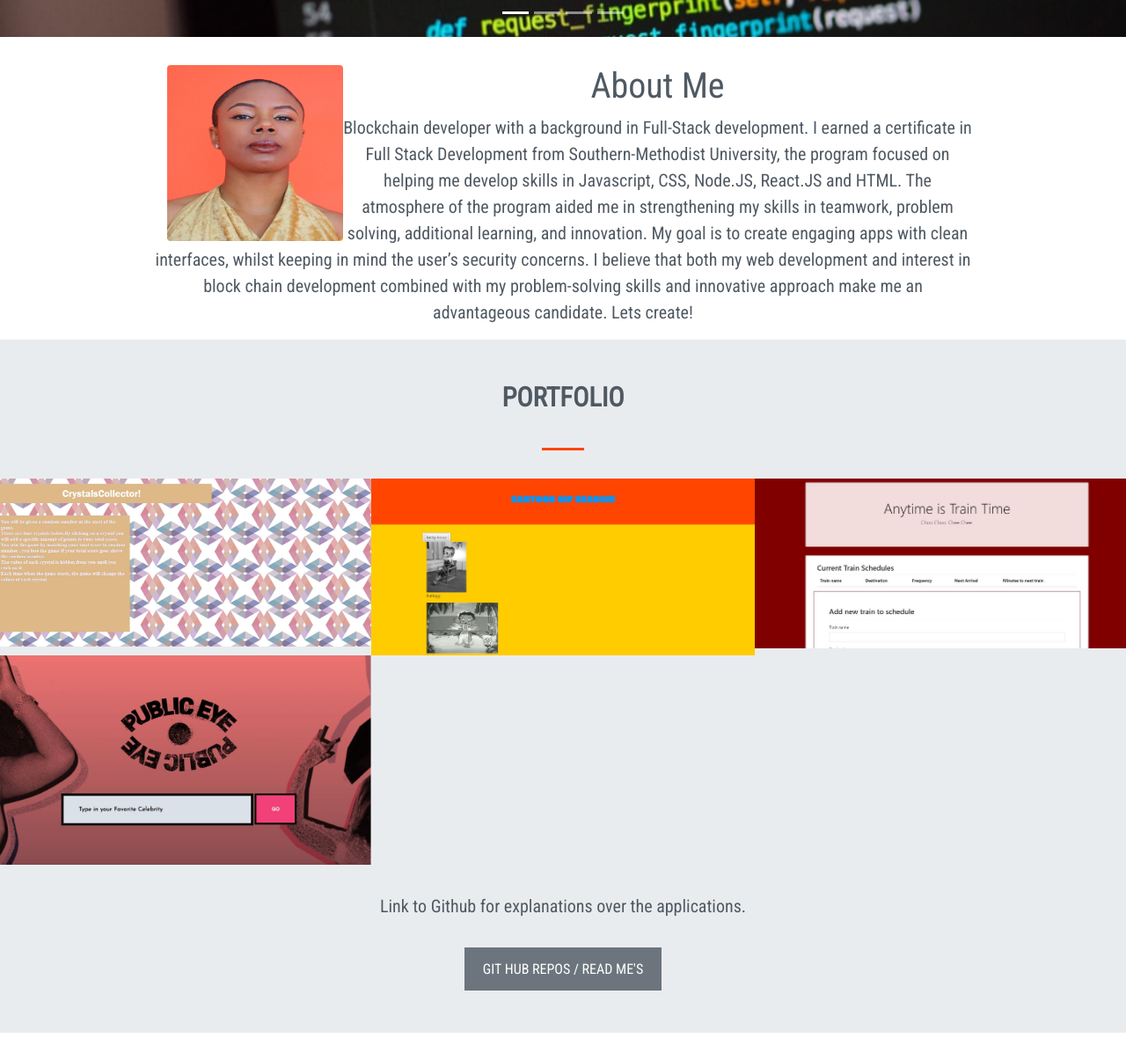
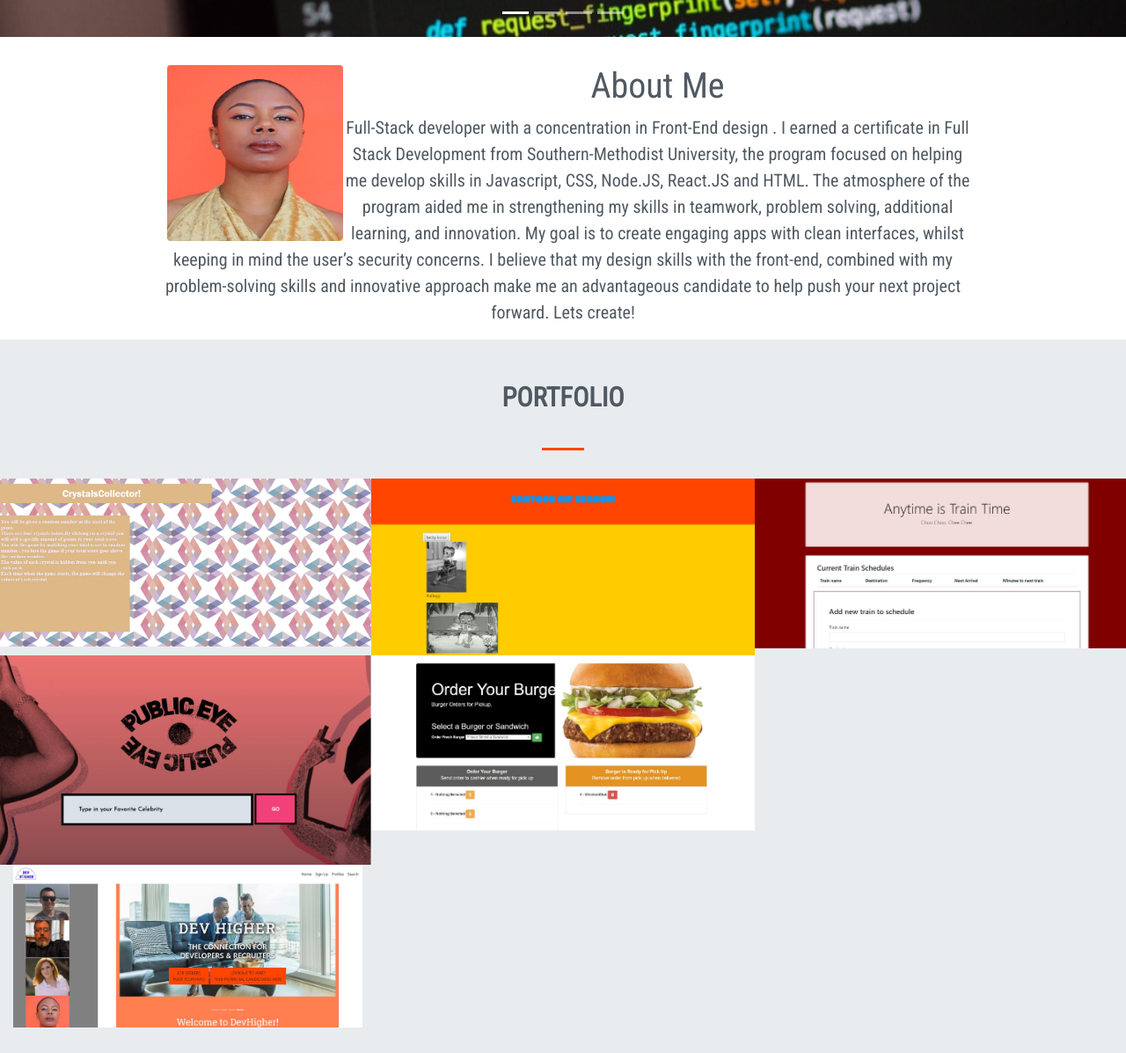
Before and after one commit to Khadijah07/Bootstrap-Portfolio, a plain HTML site: page index.html in a window 1280 px wide. Shown: the part 758-1955 px from the top of the page at 88% size. Drawn offline with nearby package versions, Linux system fonts and the light colour scheme; a web font is replaced by a local one.

Commit message:
updated photos / links / projects / about me text.

```diff
--- a/index.html
+++ b/index.html
@@ -115,15 +115,16 @@
             </div>
             <h1> About Me</h1>
             <p class="lead">
-                Blockchain developer with a background in Full-Stack development.
+                Full-Stack developer with a concentration in Front-End design .
                 I earned a certificate in Full Stack Development from Southern-Methodist University, the program focused
                 on helping me develop skills in Javascript, CSS, Node.JS, React.JS and HTML. The atmosphere of the
                 program aided me in
                 strengthening my skills in teamwork, problem solving, additional learning, and innovation.
 
                 My goal is to create engaging apps with clean interfaces, whilst keeping in mind the user’s security
-                concerns. I believe that both my web development and interest in block chain development combined with
-                my problem-solving skills and innovative approach make me an advantageous candidate. Lets create! </p>
+                concerns. I believe that my design skills with the front-end, combined with
+                my problem-solving skills and innovative approach make me an advantageous candidate to help push your
+                next project forward. Lets create! </p>
         </div>
     </div>
 
@@ -180,7 +181,23 @@
                         </a>
                     </div>
                 </div>
-
+                <div class="col-sm-4">
+                    <div class="portfolio">
+                        <a href="
+                        https://warm-brook-24533.herokuapp.com/" target="_blank">
+                            <img src="photos/burger screenshot.JPG">
+                        </a>
+                    </div>
+                </div>
+            </div>
+            <div class="col-sm-4">
+                <div class="portfolio">
+                    <a href="
+                    https://dev-higher.herokuapp.com/index.html" target="_blank">
+                        <img src="photos/project2screenshot.JPG">
+                    </a>
+                </div>
+            </div>
 
             <div class="narrow text-center">
                 <div class="col-12">
--- a/style.css
+++ b/style.css
@@ -33,11 +33,12 @@ display:block;
     font-weight: 700;
     font-size: .9rem;
     letter-spacing: .1rem;
-    background: #40474e !important;
+    background: black !important;
 }
 
 .navbar-brand img{
   height: 2rem;
+
 }
 
 .navbar-nav li {
@@ -140,7 +141,7 @@ cursor: zoom-in;
 /*Contact*/
 
 footer{
-    background-color: #40474e;
+    background-color: black;
     color: white;
     padding: 2rem 0 3rem;
     margin-top: 1rem;
```
Also changed, not shown: photos/burger screenshot.JPG (added), photos/project2screenshot.JPG (added). Lines whose indentation alone changed are shown as unchanged.
